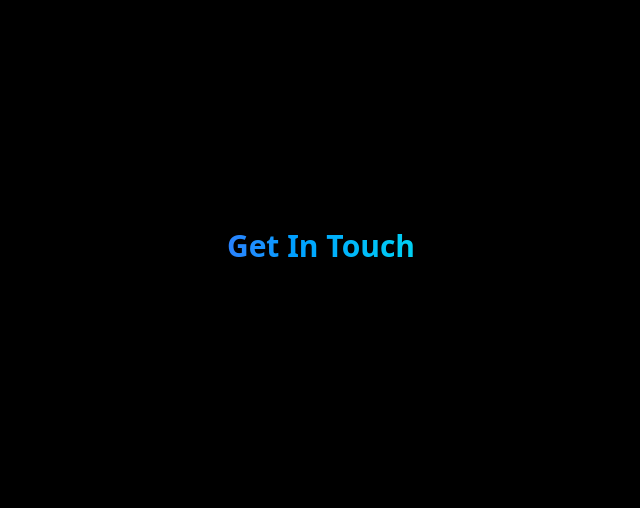
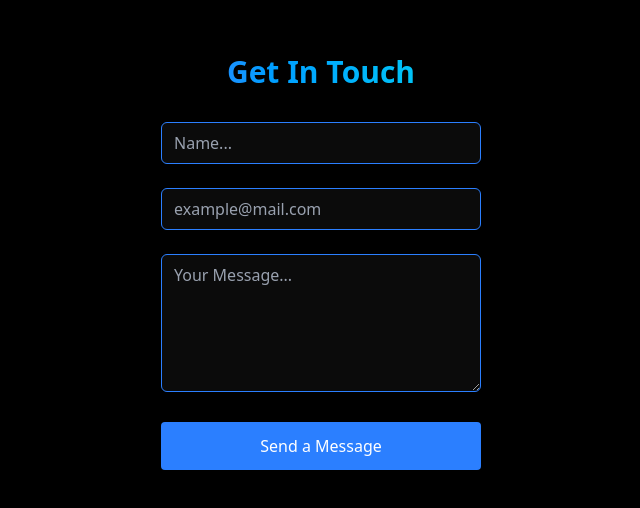
Before and after one commit to Loyoenock/enochportfolio, a React (Vite) app: page / in a window 1280 px wide. Shown: the part 2600-3108 px from the top of the page, without its empty margins (319-959 px from the left). Built offline with nearby package versions, Linux system fonts and the light colour scheme.

Commit message:
section: - Contact added

```diff
--- a/src/components/sections/Contact.jsx
+++ b/src/components/sections/Contact.jsx
@@ -1,16 +1,48 @@
-import { ShowOnScroll } from "../ShowOnScroll"
+import { ShowOnScroll } from "../ShowOnScroll";
 
 export const Contact = () => {
-    return(
+  return (
     <section id="contact" className="min-h-screen flex items-center justify-center py-20">
       <ShowOnScroll>
-                <div className="px- w-50">
-                    <h2 className="text-3xl font-bold mb-8 bg-gradient-to-r from-blue-500 to-cyan-400 bg-clip-text text-transparent text-center ">Get In Touch</h2>
-                    <form>
+        <div className="px-4 w-full max-w-md mx-auto">
+          <h2 className="text-3xl font-bold mb-8 bg-gradient-to-r from-blue-500 to-cyan-400 bg-clip-text text-transparent text-center">
+            Get In Touch
+          </h2>
+          <form className="space-y-6">
+            <div className="relative">
+                <input
+                    type="text"
+                    name="name"
+                    placeholder="Name..."
+                    required
+                    className="bg-[#0b0b0b] border border-blue-500 text-white placeholder:text-gray-400 rounded-md px-3 py-2 w-80 focus:outline-none focus:ring-2 focus:ring-blue-500"
+                />
+            </div>
 
+            <div className="relative">
+                <input
+                    type="email"
+                    name="email"
+                    placeholder="example@mail.com"
+                    required
+                    className="bg-[#0b0b0b] border border-blue-500 text-white placeholder:text-gray-400 rounded-md px-3 py-2 w-80 focus:outline-none focus:ring-2 focus:ring-blue-500"
+                />
+            </div>
+
+            <div className="relative">
+                <textarea
+                    id="message"
+                    name="message"
+                    placeholder="Your Message..."
+                    required
+                    rows={5}
+                    className="bg-[#0b0b0b] border border-blue-500 text-white placeholder:text-gray-400 rounded-md px-3 py-2 w-80 focus:outline-none focus:ring-2 focus:ring-blue-500"
+                />
+            </div>
+            <button type="submit" className="w-full bg-blue-500 text-white py-3 px-6 rounded rounded font-medium transition relative overflow-hidden hover:-translate-y-0.5 hover:shadow-[0_0_15px_rgba(59, 130, 246, 0.4)]">Send a Message</button>
           </form>
         </div>
       </ShowOnScroll>
     </section>
-    )
-}
+  );
+};
```
Lines whose indentation alone changed are shown as unchanged.
